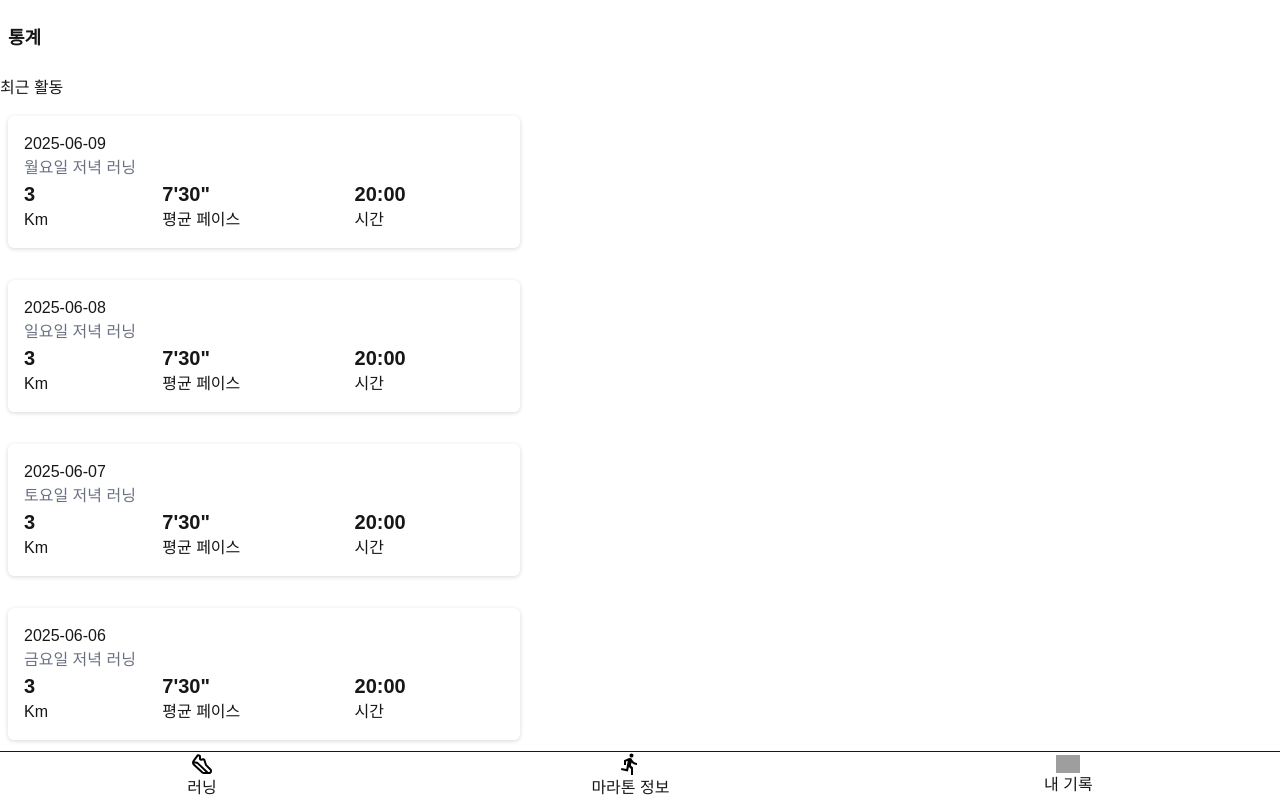
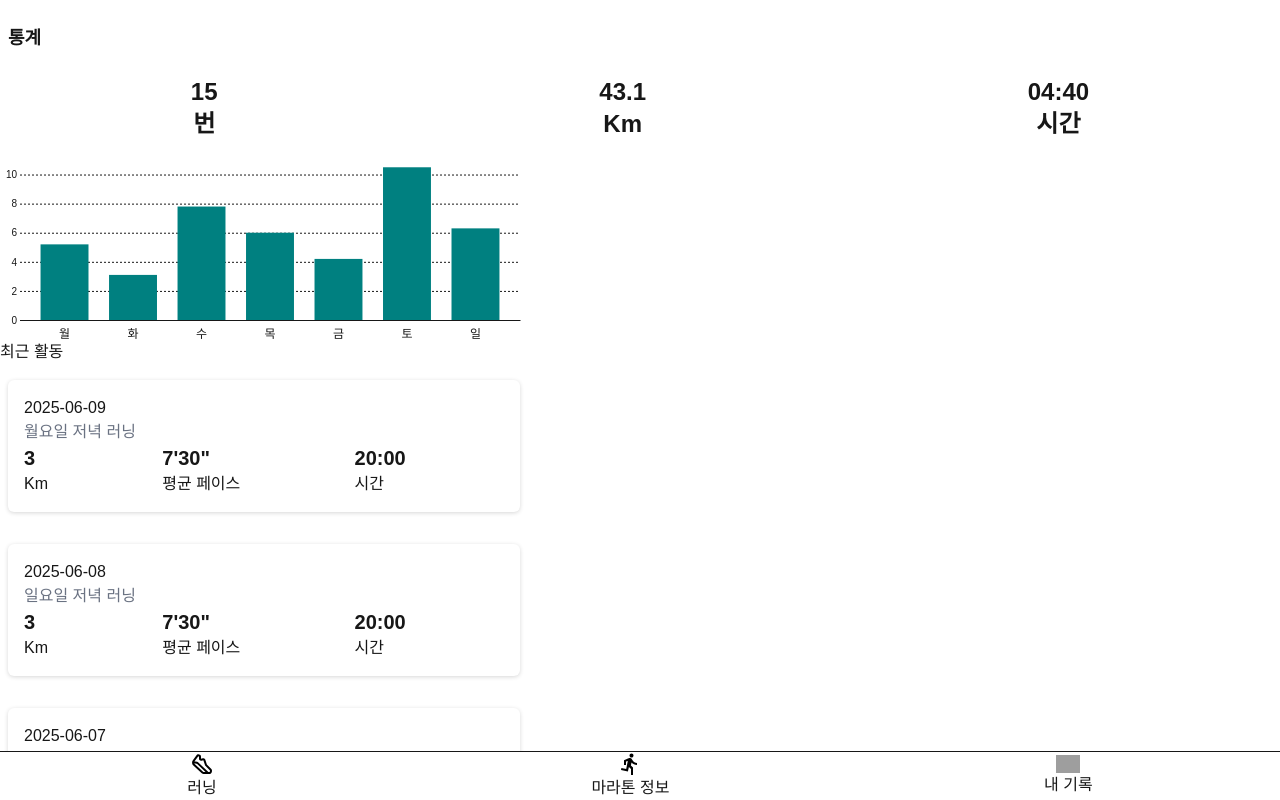
Before and after one commit to LeeHwiGyoung/running, a Next.js app: page /dashboard in a window 1280 px wide. Shown: the top 800 px of the page. Built offline with nearby package versions, Linux system fonts and the light colour scheme; grey boxes are pictures that could not be loaded.

Commit message:
✨ page(dashboard) : 총 러닝정보 랜더링 추가

```diff
--- a/src/app/dashboard/page.tsx
+++ b/src/app/dashboard/page.tsx
@@ -1,4 +1,5 @@
 import RunCard from '@/component/dashboard/RunCard'
+import Total from '@/component/dashboard/Total'
 import React from 'react'
 
 const RunCardDummyData =
@@ -43,6 +44,9 @@ export default function page() {
         <h2 className="font-bold text-lg p-2">통계</h2>
       </header>
       <main className='mb-16'>
+        <section>
+            <Total/>
+        </section>
         <section className='space-y-4'>
             <h3>최근 활동</h3>
             <ul className='flex flex-col gap-8 px-2'>
```
